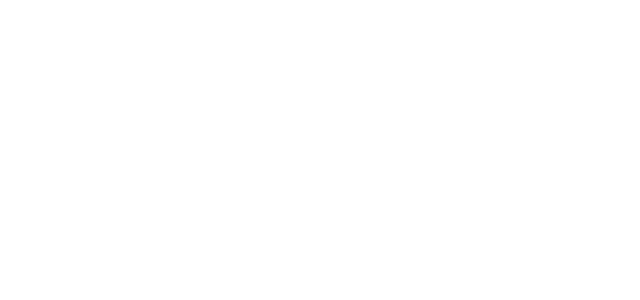
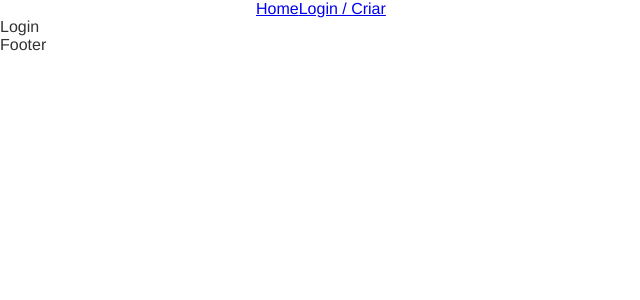
Before and after one commit to giancarlohorta/dogs, a React (Create React App) app: page /login in a window 1280 px wide. Shown: the top 300 px of the page, without its empty margins (0-640 px from the left). Built offline with nearby package versions, Linux system fonts and the light colour scheme.

Commit message:
struture

```diff
--- a/src/App.css
+++ b/src/App.css
@@ -0,0 +1,45 @@
+* {
+  box-sizing: border-box;
+}
+
+body {
+  margin: 0px;
+  color: #333;
+  --type-first: Helvetica, Arial, sans-serif;
+  --type-second: "Spectral", Georgia;
+  font-family: var(--type-first);
+}
+
+h1,
+h2,
+h3,
+h4,
+p {
+  margin: 0px;
+}
+
+ul,
+li {
+  list-style: none;
+  padding: 0px;
+  margin: 0px;
+}
+
+img {
+  display: block;
+  max-width: 100%;
+}
+
+button,
+input {
+  display: block;
+  font-size: 1rem;
+  font-family: var(--type-first);
+  color: #333;
+}
+
+.container {
+  max-width: 50rem;
+  padding: 0 1rem;
+  margin: 0 auto;
+}
--- a/src/App.js
+++ b/src/App.js
@@ -1,8 +1,24 @@
 import React from "react";
 import "./App.css";
+import Header from "./Components/Header";
+import Footer from "./Components/Footer";
+import Home from "./Components/Home";
+import { BrowserRouter, Routes, Route } from "react-router-dom";
+import Login from "./Components/Login/Login";
 
 function App() {
-  return <div></div>;
+  return (
+    <div>
+      <BrowserRouter>
+        <Header />
+        <Routes>
+          <Route path="/" element={<Home />} />
+          <Route path="login" element={<Login />} />
+        </Routes>
+        <Footer />
+      </BrowserRouter>
+    </div>
+  );
 }
 
 export default App;
--- /dev/null
+++ b/src/Components/Footer.js
@@ -0,0 +1,8 @@
+import React from "react";
+import styles from "./Footer.module.css";
+
+const Footer = () => {
+  return <footer className={styles.footer}>Footer</footer>;
+};
+
+export default Footer;
--- /dev/null
+++ b/src/Components/Header.js
@@ -0,0 +1,16 @@
+import React from "react";
+import styles from "./Header.module.css";
+import { Link } from "react-router-dom";
+
+const Header = () => {
+  return (
+    <header className={styles.header}>
+      <nav className="container">
+        <Link to="/">Home</Link>
+        <Link to="/login">Login / Criar</Link>
+      </nav>
+    </header>
+  );
+};
+
+export default Header;
--- /dev/null
+++ b/src/Components/Home.js
@@ -0,0 +1,7 @@
+import React from "react";
+
+const Home = () => {
+  return <section>Home</section>;
+};
+
+export default Home;
--- /dev/null
+++ b/src/Components/Login/Login.js
@@ -0,0 +1,7 @@
+import React from "react";
+
+const Login = () => {
+  return <div>Login</div>;
+};
+
+export default Login;
```
Also changed, not shown: src/Components/Footer.module.css (added), src/Components/Header.module.css (added).
